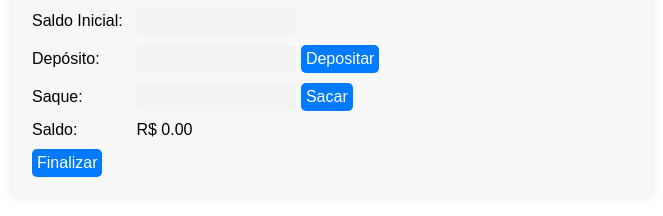
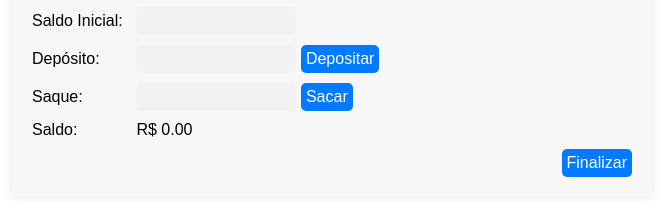
Before and after one commit to joao2arj/testes_software, a plain HTML site: page index.html in a window 1280 px wide. Shown: the part 132-348 px from the top of the page, without its empty margins (308-971 px from the left). Drawn offline with Linux system fonts and the light colour scheme.

Commit message:
Update style.css

```diff
--- a/style.css
+++ b/style.css
@@ -15,8 +15,8 @@ h1 {
 	margin-bottom: 10px;
 }
 
-.finalizar {
-    text-align: left;
+.form-final {
+    text-align: right;
 }
 
 label {
```
